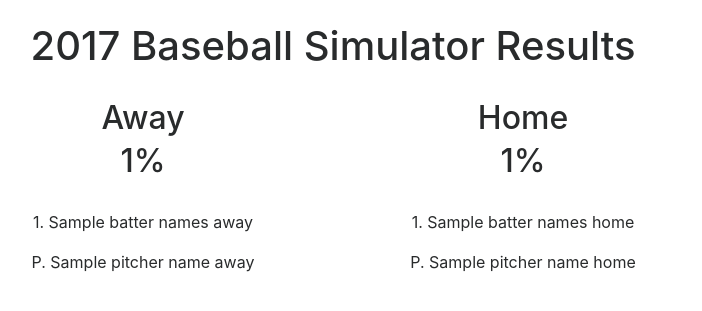
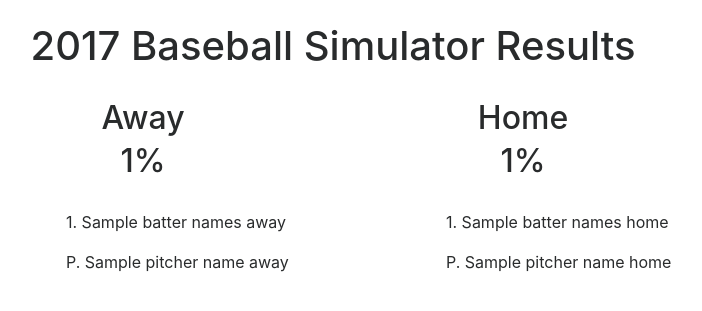
Before and after one commit to junsooshin/baseballsimulator-django, a Django app: template baseballsimulator/templates/baseballsimulator/results.html in a window 1280 px wide. Shown: the top 311 px of the page, without its empty margins (307-1009 px from the left). Run offline with Django 3.2, Linux system fonts and the light colour scheme; the template is opened without the code that fills it: most values are stand-ins (such as "Sample title", 1, 10 or a date in 2020); some libraries are stand-ins or nearby versions.

Commit message:
adjusted the padding for the lineup display on the results page

```diff
--- a/baseballsimulator/custom/simulation.py
+++ b/baseballsimulator/custom/simulation.py
@@ -141,7 +141,7 @@ def simulate(batterListAway, pitcherAway, batterListHome, pitcherHome, league):
 	winHome = 0
 	runAway = 0
 	runHome = 0
-	numGames = 500
+	numGames = 1
 	for i in range(0, numGames):
 		result = playGame(batterListAway, pitcherAway, batterListHome, pitcherHome, league, brDF)
 		runAway += result[1]
--- a/baseballsimulator/static/baseballsimulator/css/style.css
+++ b/baseballsimulator/static/baseballsimulator/css/style.css
@@ -22,8 +22,20 @@
     color: #f0ad4e;
 }
 
-p {
+h1 {
+	text-align: center;
+}
+h2 {
+	text-align: center;
+}
+h3 {
+	text-align: center;
+}
+p.info {
 	font-size: 14px;
+}
+p.lineup {
+	padding: 0 0 0 28%;
 }
 ul {
 	margin: 0 0 0.75rem;
--- a/baseballsimulator/templates/baseballsimulator/results.html
+++ b/baseballsimulator/templates/baseballsimulator/results.html
@@ -1,29 +1,32 @@
 {% extends 'baseballsimulator/layout.html' %}
 
 {% block content %}
+{% load static %}
+<link rel="stylesheet" type="text/css" href="{% static 'baseballsimulator/css/style.css' %}" />
+
 <br>
-<h1 align="center">2017 Baseball Simulator Results</h1>
+<h1>2017 Baseball Simulator Results</h1>
 <br>
 
 <div class="row">
 	<div class="col-sm-2"></div> <!-- dummy div -->
 	<div class="col-sm-4">
-		<h2 align="center">Away</h2>
-		<h2 align="center">{{ winningPercentageAway }}%</h2>
+		<h2>Away</h2>
+		<h2>{{ winningPercentageAway }}%</h2>
 		<br>
 		{% for batterNameAway in batterNamesAway %}
-			<p align="center">{{ forloop.counter }}. {{ batterNameAway }}</p>
+			<p class="lineup">{{ forloop.counter }}. {{ batterNameAway }}</p>
 		{% endfor %}
-			<p align="center">P. {{ pitcherNameAway }}
+		<p class="lineup">P. {{ pitcherNameAway }}</p>
 	</div>
 	<div class="col-sm-4">
-		<h2 align="center">Home</h2>
-		<h2 align="center">{{ winningPercentageHome }}%</h2>
+		<h2>Home</h2>
+		<h2>{{ winningPercentageHome }}%</h2>
 		<br>
 		{% for batterNameHome in batterNamesHome %}
-			<p align="center">{{ forloop.counter }}. {{ batterNameHome }}</p>
+			<p class="lineup">{{ forloop.counter }}. {{ batterNameHome }}</p>
 		{% endfor %}
-			<p align="center">P. {{ pitcherNameHome }}
+		<p class="lineup">P. {{ pitcherNameHome }}</p>
 	</div>
 	<div class="col-sm-2"></div> <!-- dummy div -->
 </div>
--- a/manage.py
+++ b/manage.py
@@ -3,7 +3,7 @@ import os
 import sys
 
 if __name__ == "__main__":
-    os.environ.setdefault("DJANGO_SETTINGS_MODULE", "baseballproject.settings.prod")
+    os.environ.setdefault("DJANGO_SETTINGS_MODULE", "baseballproject.settings.dev")
     try:
         from django.core.management import execute_from_command_line
     except ImportError as exc:
```
Also changed, not shown: baseballsimulator/templates/baseballsimulator/index.html (+6 -5 lines).
